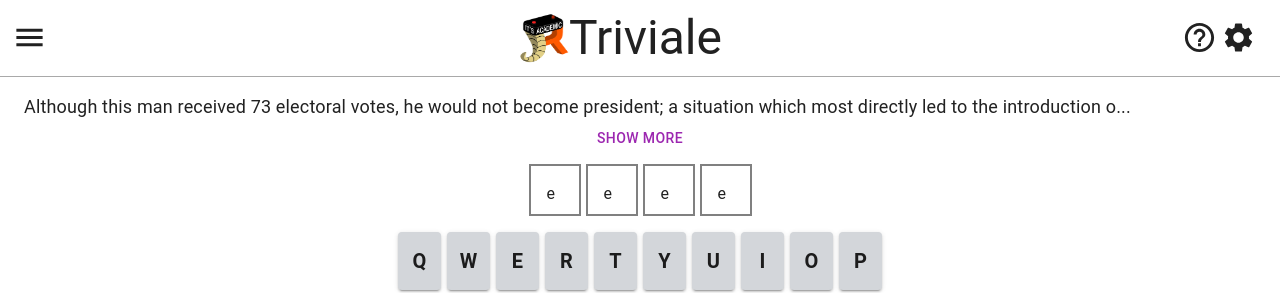
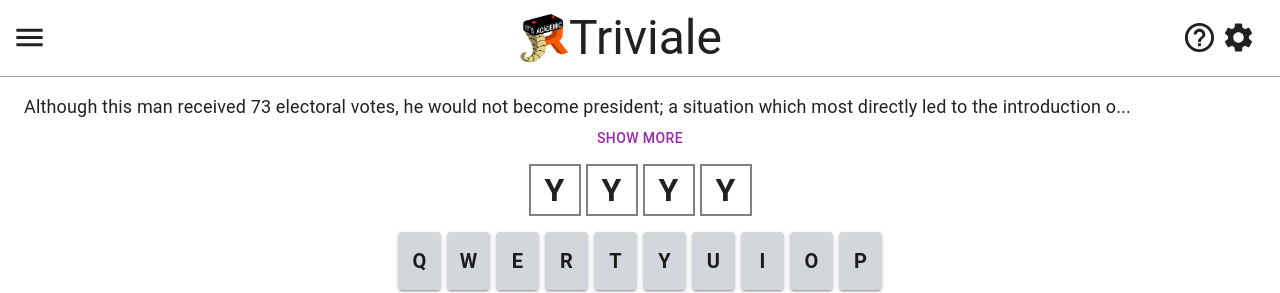
Before and after one commit to dotcomstar/Triviale, a React (Vite) app: page / in a window 1280 px wide. Shown: the top 293 px of the page. Built offline with nearby package versions, Linux system fonts and the light colour scheme; what simple-zustand-devtools would draw is missing.

Commit message:
Center text in cells

```diff
--- a/src/components/grid/Cell.tsx
+++ b/src/components/grid/Cell.tsx
@@ -18,17 +18,18 @@ const Cell = ({ nthLetter, value = "empty" }: CellProps) => {
   return (
     <Box
       aria-label={description}
+      display="flex"
+      justifyContent="center"
+      alignItems="center"
       sx={{
-        p: 2,
         border: "2px solid grey",
         height: "52px",
         width: "52px",
-        alignContent: "center",
-        alignItems: "center",
-        justifyContent: "center",
       }}
     >
-      <Typography> {value}</Typography>
+      <Typography fontSize={"2em"} fontWeight={"bold"}>
+        {value}
+      </Typography>
     </Box>
   );
 };
--- a/src/components/grid/EmptyRow.tsx
+++ b/src/components/grid/EmptyRow.tsx
@@ -15,7 +15,7 @@ const EmptyRow = () => {
       spacing="5px"
     >
       {emptyCells.map((_, i) => (
-        <Cell key={i} nthLetter={i + 1} value="e" />
+        <Cell key={i} nthLetter={i + 1} value="Y" />
       ))}
     </Stack>
   );
```
